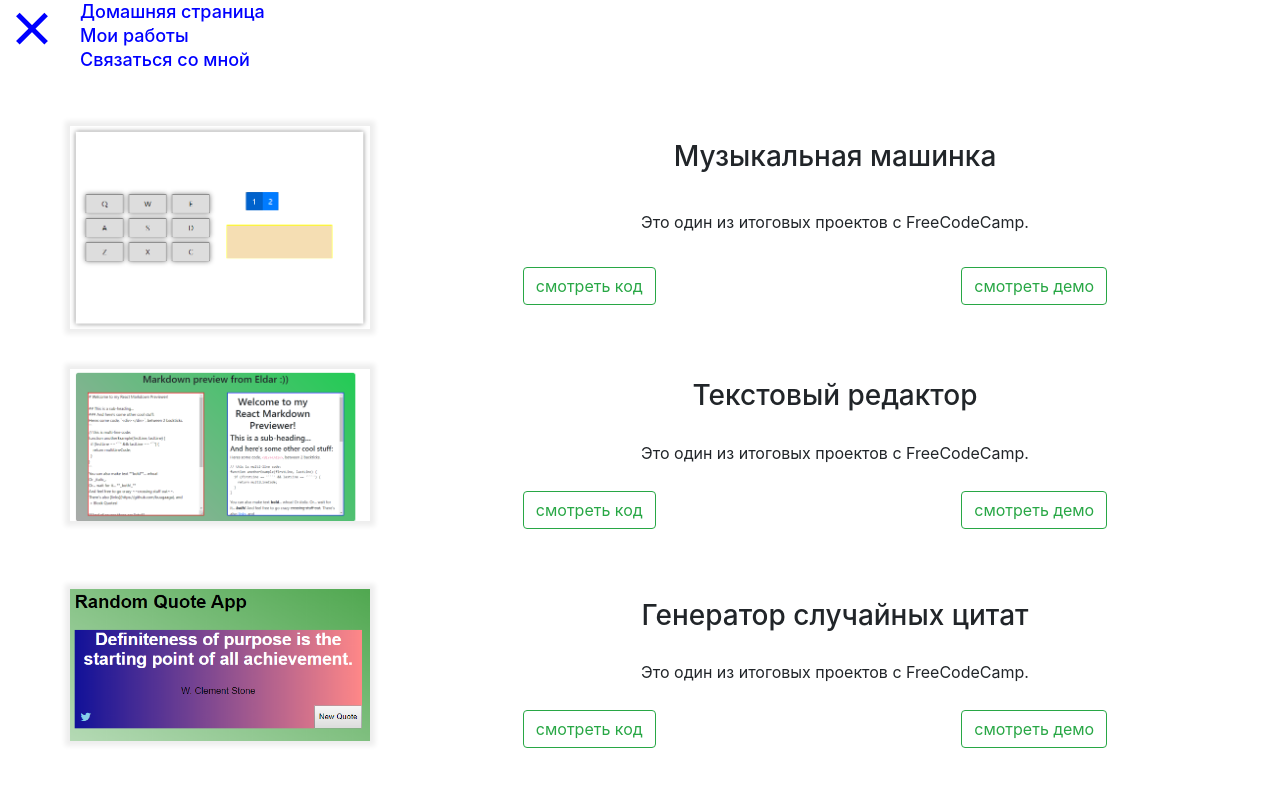
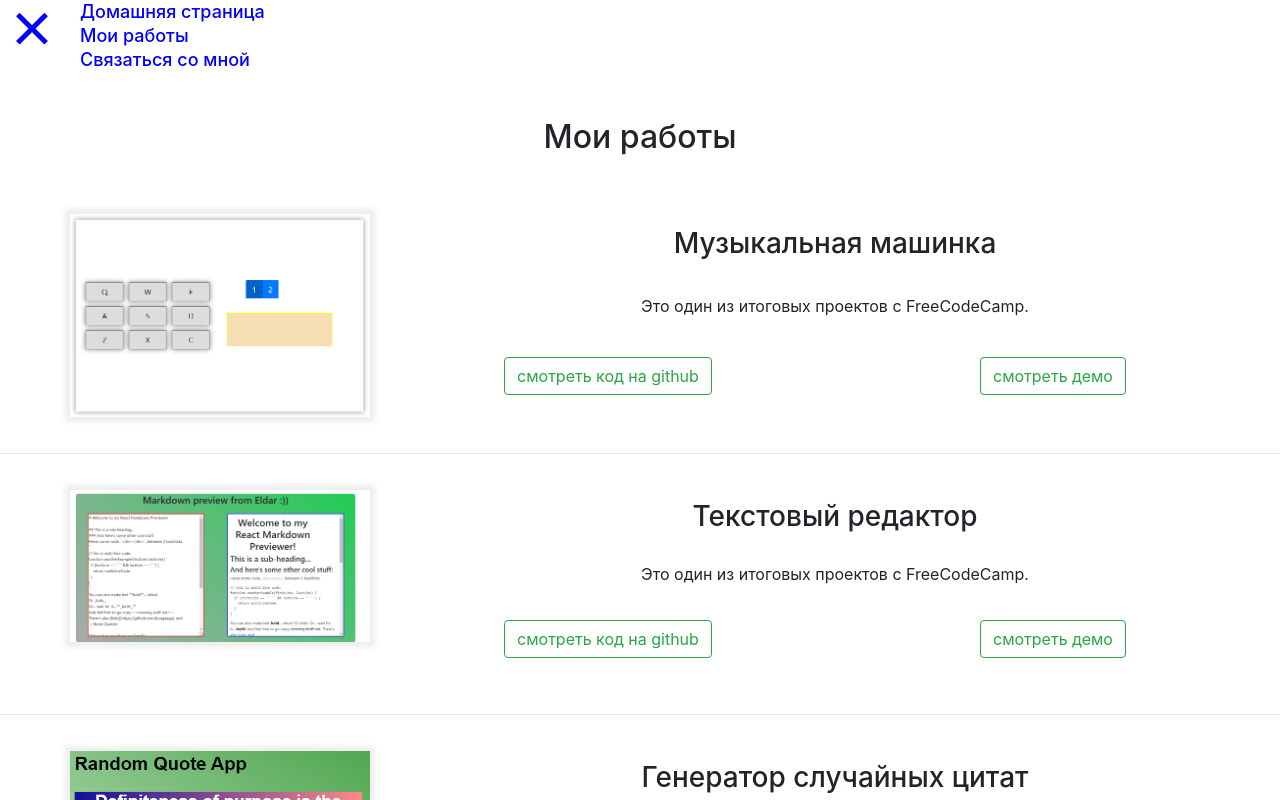
Before and after one commit to buugaaga/buugaaga.github.io, a React (Create React App) app: page /#/works in a window 1280 px wide. Both pictures are taken after a click on the button "Открыть главное меню". Shown: the top 800 px of the page. Built offline with nearby package versions, Linux system fonts and the light colour scheme.

Commit message:
update photo in homepage face component, edit eventlistener in education component show img

```diff
--- a/src/components/CardsWorks/ButtonsOfCard.js
+++ b/src/components/CardsWorks/ButtonsOfCard.js
@@ -4,8 +4,8 @@ import { Button, ButtonToolbar } from 'react-bootstrap';
 
 export const ButtonsOfCard = ({props}) => (
   <ButtonToolbar className="justify-self-end justify-content-around">
-    <Button href={props.urlOfCode} variant="outline-success">смотреть код</Button>
-    <Button href={props.urlOfDemo} variant="outline-success">смотреть демо</Button>
+    <Button as="a" href={props.urlOfCode} variant="outline-success" className="mt-2" >смотреть код на github</Button>
+    <Button href={props.urlOfDemo} variant="outline-success" className="mt-2" >смотреть демо</Button>
   </ButtonToolbar>
 
 )
--- a/src/components/CardsWorks/index.js
+++ b/src/components/CardsWorks/index.js
@@ -18,13 +18,16 @@ function CardsWorks({ props }) {
   return (
     <WrapperOfCards>
       <HeaderTitle>
-        <h2>Title of cards</h2>
+        <h2>Мои работы</h2>
       </HeaderTitle>
       {props.map( (obj, i) => (
-        <CardOfProject key={i}>
-          <ImageOfCards props={obj} />
-          <Description props={obj} />
-        </CardOfProject>
+        <React.Fragment key={i}>
+          <CardOfProject >
+            <ImageOfCards props={obj} />
+            <Description props={obj} />
+          </CardOfProject>
+          <div><hr/></div>
+        </React.Fragment>
       )).reverse()}
 
     </WrapperOfCards>
--- a/src/components/EducationHome/ImageOfEducation.js
+++ b/src/components/EducationHome/ImageOfEducation.js
@@ -10,7 +10,11 @@ const StyledImage = styled.div`
     position: absolute;
     top: -200px;
     width: 700px;
-    box-shadow: 0 0 0 200px rgba(0, 0, 0, 0.3);
+    box-shadow: 0 0 0 500px rgba(0, 0, 0, 0.3);
+    @media (max-width: 900px) {
+      width: 350px;
+      left: 10px;
+    }
   }
 `;
 
@@ -19,13 +23,15 @@ export function ImageOfEducationFunc(url, alt) {
 
   const showImage = (event) => {
     let elem = event.target;
-    if (!elem.classList.contains("show")) {
+    let handler = () => {
+      elem.classList.remove("show");
+      document.removeEventListener("click", handler)
+    }
+    if (elem.tagName === "IMG" && !elem.classList.contains("show")) {
+      document.addEventListener("click", handler)
       elem.classList.add("show")
       return ;
     };
-    document.addEventListener("mousedown", () => {
-        elem.classList.remove("show")
-    })
 
   }
 
--- a/src/components/EducationHome/index.js
+++ b/src/components/EducationHome/index.js
@@ -21,14 +21,19 @@ export function Education() {
               <p className="lead">инженер бакалавр "Архитектурно-строительного" факультета <br />
                 год обучения: 2008-2017
               </p>
+              <hr/>
+            </li>
+            <li>
+              <h5>JavaScript Algorithms and Data Structures Certification</h5>
+              <p className="lead">Сертификация разработчика, представляющая примерно 300 часов курсовой работы</p>
+              <a href="https://www.freecodecamp.org/certification/fcc4c90eabd-ea8b-46a1-9916-df4f3255c07c/javascript-algorithms-and-data-structures" target="_blank" rel="noopener noreferrer">Смотреть сертефикат</a>
+              <hr/>
             </li>
             <li>
               <h5>Сертефикат окончания курсов по javscript</h5>
               {ImageOfEducationFunc(sololearn, "sololearn")}
             </li>
-            <li>
-              <h5>Сертефикат от FreeCodeCamp</h5>
-            </li>
+
           </ul>
         </div>
       </div>
--- a/src/components/NavBar/index.js
+++ b/src/components/NavBar/index.js
@@ -8,7 +8,7 @@ import { useOnClickOutside } from '../../hooks/useOnClickOutside';
 import { HamburgerButton } from './HamburgerButton';
 
 const StyledNav = styled.nav`
-  position: absolute;
+
   padding-left: 40px;
   background-color: white;
   width: 100%;
@@ -41,6 +41,7 @@ export function NavBar() {
     <StyledNav ref={node}>
       <HamburgerButton />
       <Collapse in={isMenuOpen}>
+        <div>
         <ul>
           <li>
             <Link to="/">Домашняя страница</Link>
@@ -52,6 +53,7 @@ export function NavBar() {
             <Link to="/contacts">Связаться со мной</Link>
           </li>
         </ul>
+        </div>
       </Collapse>
     </StyledNav>
   )
```
Also changed, not shown: src/components/FaceHome/index.js (+2 -2 lines), src/images/Ildar.png (added).
